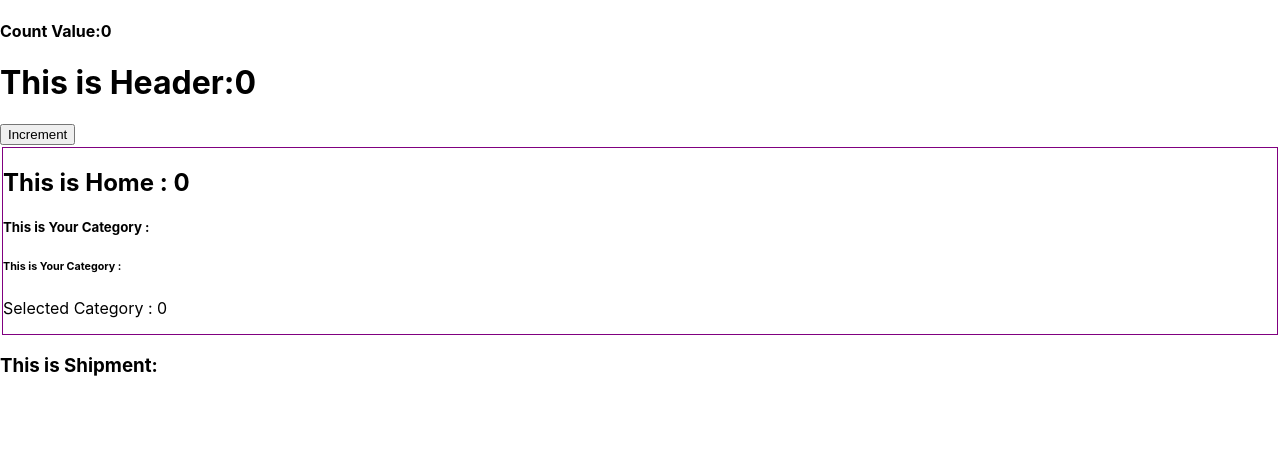
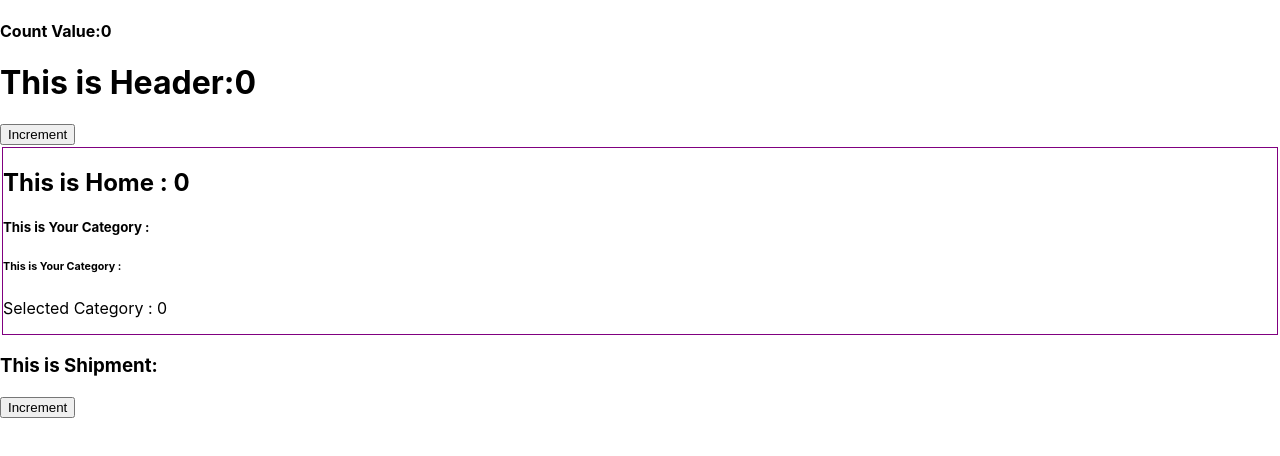
Before and after one commit to Faisal-Ahmed-Tonoy/context_api, a React (Create React App) app: page / in a window 1280 px wide. Shown: the top 456 px of the page. Built offline with nearby package versions, Linux system fonts and the light colour scheme.

Commit message:
39_5 finish

```diff
--- a/src/App.js
+++ b/src/App.js
@@ -9,11 +9,11 @@
 export const CategoryContext =createContext();
 
 function App() {
-  const [count,setCount]=useState(0);
+  const [category,setCategory]=useState(0);
   return (
-    <CategoryContext.Provider value={count}>
-      <h4>Count Value:{count}</h4>
-      <Header count={count} setCount={setCount}></Header>
+    <CategoryContext.Provider value={[category,setCategory]}>
+      <h4>Count Value:{category}</h4>
+      <Header></Header>
       <Home></Home>
       <Shipment></Shipment>
 
--- a/src/Competent/Header/Header.js
+++ b/src/Competent/Header/Header.js
@@ -1,12 +1,15 @@
-import React, { useState } from 'react';
+import React, { useContext, useState } from 'react';
+import { CategoryContext } from '../../App';
 
 const Header = (props) => {
-    const {count,setCount}=props;
+
+    const [category,setCategory]= useContext(CategoryContext)
+
 
     return (
         <div>
-            <h1>This is Header:{count}</h1>
-            <button onClick={() =>setCount(count+1)}>Increment</button>
+            <h1>This is Header:{category}</h1>
+            <button onClick={() =>setCategory(category+1)}>Increment</button>
         </div>
     );
 };
--- a/src/Competent/Shipment/Shipment.js
+++ b/src/Competent/Shipment/Shipment.js
@@ -1,9 +1,16 @@
-import React from 'react';
+
+import React, { useContext, useState } from 'react';
+import { CategoryContext } from '../../App';
+
 
 const Shipment = () => {
+    const [category,setCategory]= useContext(CategoryContext)
     return (
         <div>
             <h3>This is Shipment:</h3>
+
+            <button onClick={() =>setCategory(category+1)}>Increment</button>
+
 
         </div>
     );
```
